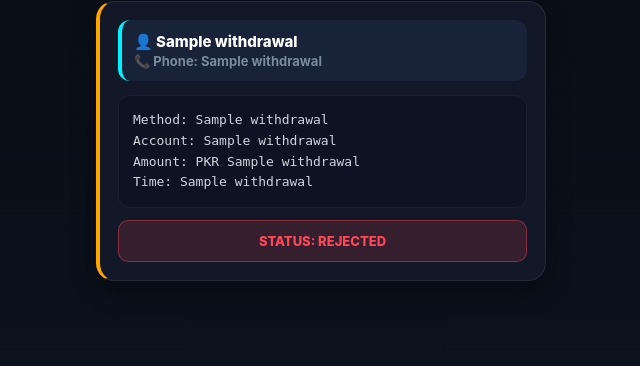
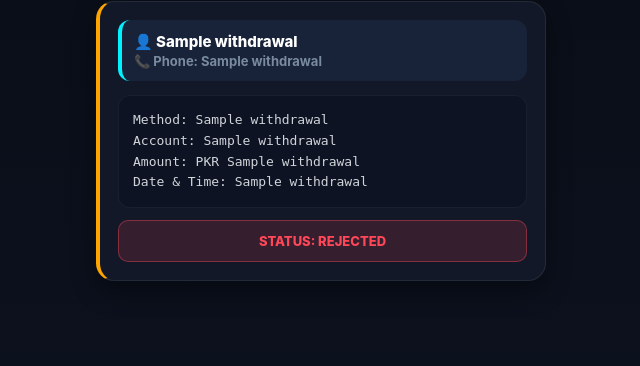
Before and after one commit to Awais5253/Mega-Gmail-Task-Web, a Flask app: page /admin in a window 1280 px wide. Shown: the part 128-494 px from the top of the page, without its empty margins (319-959 px from the left). Run offline with Flask 3, Linux system fonts and the light colour scheme; a database or web service that is not in the repository returns one stand-in record (values such as "Sample title"); some libraries are stand-ins or nearby versions.

Commit message:
app.py
Updated the labels for time to date and time in multiple sections.

```diff
--- a/templates/admin.html
+++ b/templates/admin.html
@@ -126,7 +126,6 @@
         .status-notexist-bg { background: rgba(255, 165, 0, 0.15); color: #ffa500; border: 1px solid rgba(255, 165, 0, 0.4); }
         .status-rejected-bg { background: rgba(255, 71, 87, 0.15); color: #ff4757; border: 1px solid rgba(255, 71, 87, 0.4); }
 
-        /* TAB SYSTEM STYLES */
         .tab-section {
             display: none;
         }
@@ -134,7 +133,6 @@
             display: block;
         }
 
-        /* BOTTOM NAV STYLES */
         .bottom-nav {
             position: fixed;
             bottom: 0;
@@ -190,7 +188,7 @@
 Method: {{ w[3] }}<br>
 Account: {{ w[4] }}<br>
 Amount: PKR {{ w[5] }}<br>
-Time: {{ w[7] }}
+Date & Time: {{ w[7] }}
                     </div>
                     {% if w[6] == 'pending' %}
                     <div style="display: grid; grid-template-columns: 1fr 1fr; gap: 10px;">
@@ -234,7 +232,7 @@ Name: {{ task[4] }}<br>
 DOB: {{ task[5] }}<br>
 Email: {{ task[6] }}<br>
 Password: {{ task[7] }}<br>
-Time: {{ task[10] }}
+Date & Time: {{ task[10] }}
                     </div>
 
                     <button class="btn-copy-email" onclick="copyEmailOnly('{{ task[6] }}', this)">
```
